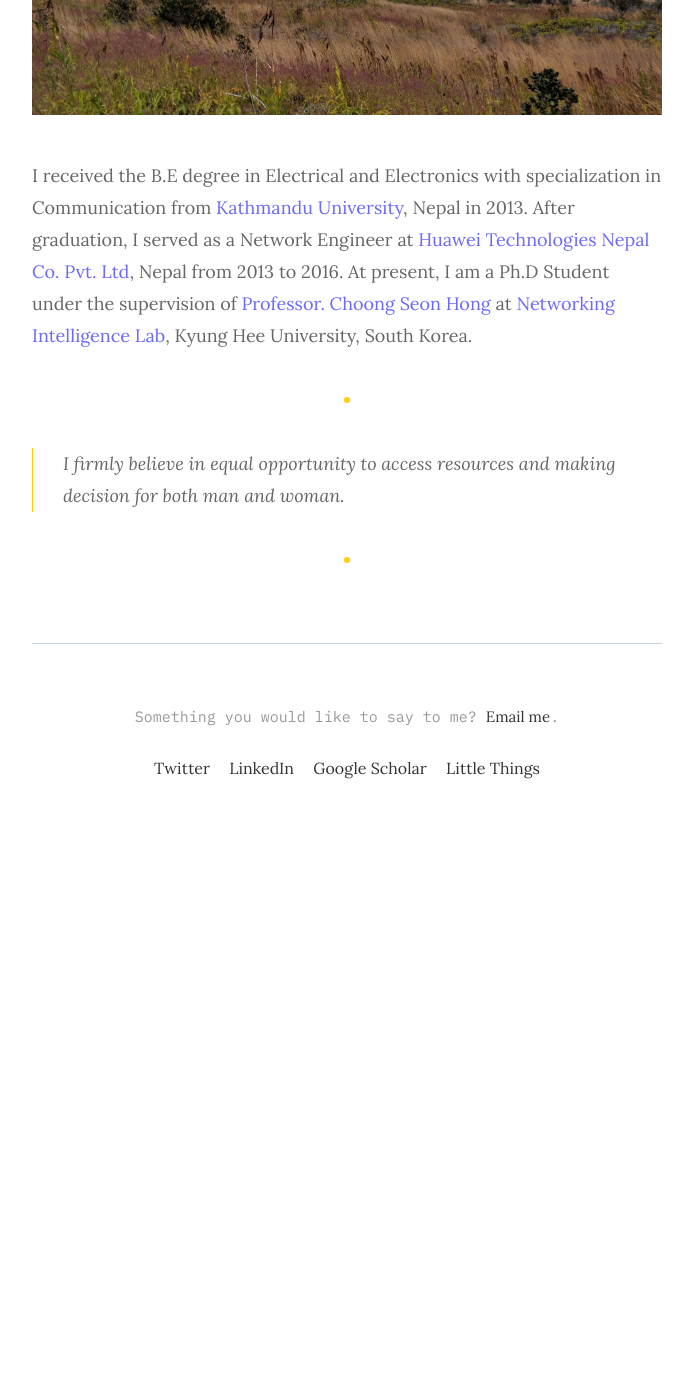
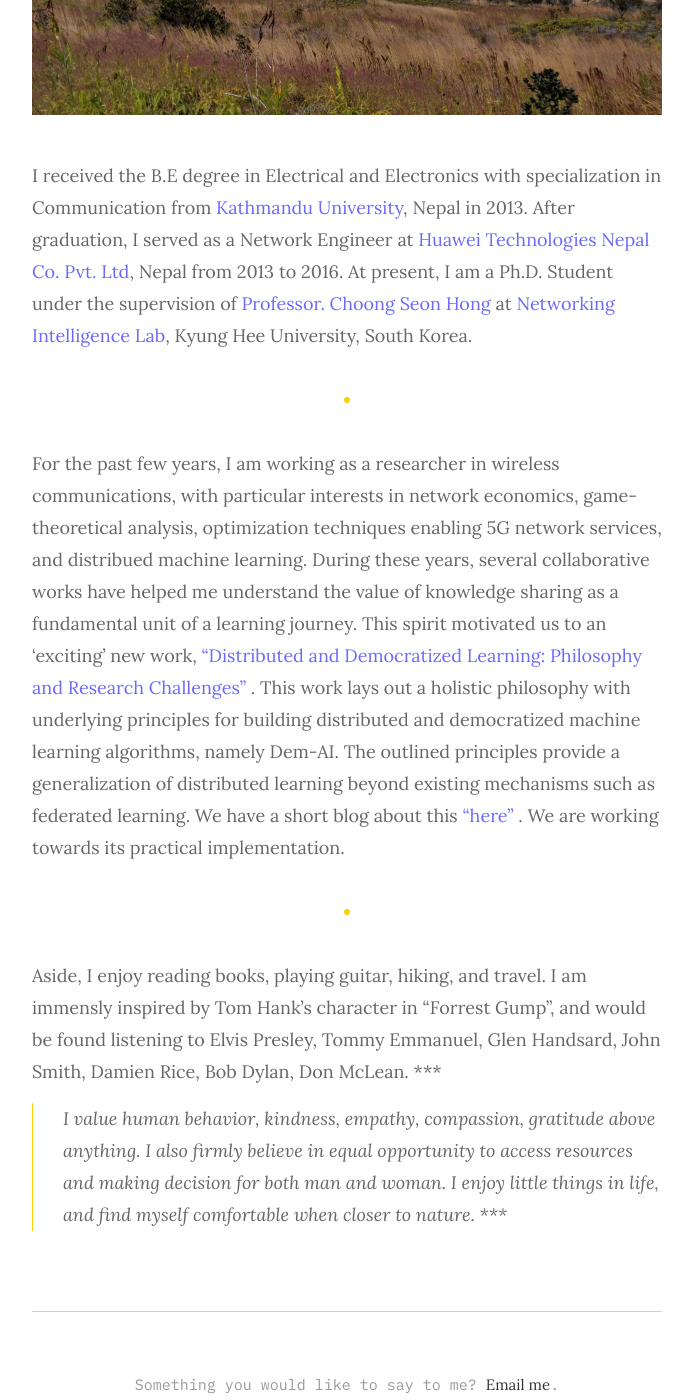
Before and after one commit to shashirajpandey/shashirajpandey, a Jekyll site: the page built from _pages/about.md, in a window 1280 px wide and 1400 px high, scrolled down 538 px. Shown: the whole window, without its empty margins (293-986 px from the left). Built offline with Jekyll 4.4.1, drawn with Linux system fonts in a browser that asks for light colours; before the commit the page ends 1375 px from its top, so only the background shows below that.

Commit message:
Update about.md

```diff
--- a/_pages/about.md
+++ b/_pages/about.md
@@ -5,10 +5,15 @@
 image: '/assets/img/hawaii.jpg'
 ---
 
-I received the B.E degree in Electrical and Electronics with specialization in Communication from <a href="https://ku.edu.np/" target="_blank"> Kathmandu University</a>, Nepal in 2013. After graduation, I served as a Network Engineer at <a href="https://www.huawei.com/en/" target="_blank">Huawei Technologies Nepal Co. Pvt. Ltd</a>, Nepal from 2013 to 2016. At present, I am a Ph.D Student under the supervision of <a href="https://scholar.google.com/citations?user=oKANWloAAAAJ&hl=en" target="_blank"> Professor. Choong Seon Hong</a> at  <a href="http://networking.khu.ac.kr/" target="_blank">Networking Intelligence Lab</a>, Kyung Hee University, South Korea.
+I received the B.E degree in Electrical and Electronics with specialization in Communication from <a href="https://ku.edu.np/" target="_blank"> Kathmandu University</a>, Nepal in 2013. After graduation, I served as a Network Engineer at <a href="https://www.huawei.com/en/" target="_blank">Huawei Technologies Nepal Co. Pvt. Ltd</a>, Nepal from 2013 to 2016. At present, I am a Ph.D. Student under the supervision of <a href="https://scholar.google.com/citations?user=oKANWloAAAAJ&hl=en" target="_blank"> Professor. Choong Seon Hong</a> at  <a href="http://networking.khu.ac.kr/" target="_blank">Networking Intelligence Lab</a>, Kyung Hee University, South Korea.
 
 ***
-
-> I firmly believe in equal opportunity to access resources and making decision for both man and woman.
+For the past few years, I am working as a researcher in wireless communications, with particular interests in network economics, game-theoretical analysis, optimization techniques enabling 5G network services, and distribued machine learning. During these years, several collaborative works have helped me understand the value of knowledge sharing as a fundamental unit of a learning journey. This spirit motivated us to an 'exciting' new work, <a href="https://arxiv.org/abs/2003.09301" target="_blank"> "Distributed and Democratized Learning: Philosophy and Research Challenges" </a>. This work lays out a holistic philosophy with underlying principles for building distributed and democratized machine learning algorithms, namely Dem-AI. The outlined principles provide a generalization of distributed learning beyond existing mechanisms such as federated learning. We have a short blog about this <a href="https://medium.com/@shashir101/distributed-and-democratized-learning-philosophy-and-research-challenges-4ef156ed42ca" target="_blank"> "here" </a>. We are working towards its practical implementation.
 
 ***
+Aside, I enjoy reading books, playing guitar, hiking, and travel. I am immensly inspired by Tom Hank's character in "Forrest Gump", and would be found listening to Elvis Presley, Tommy Emmanuel, Glen Handsard, John Smith, Damien Rice, Bob Dylan, Don McLean.
+***
+> I value human behavior, kindness, empathy, compassion, gratitude above anything.
+> I also firmly believe in equal opportunity to access resources and making decision for both man and woman.
+> I enjoy little things in life, and find myself comfortable when closer to nature.
+***
```
